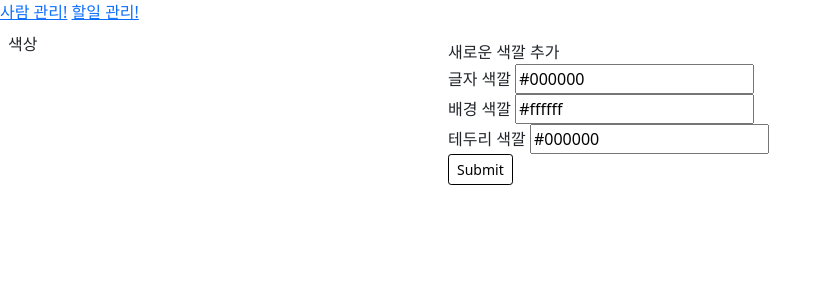
After one commit to lindychi/planned-server, a Django app: template config/templates/config/index.html in a window 1280 px wide. The commit adds this page. Shown: the top 300 px of the page, without its empty margins (0-832 px from the left). Run offline with Django 3.2, Linux system fonts and the light colour scheme; the template is opened without the code that fills it, so the values that code supplies are empty.

Commit message:
calendar color update

```diff
--- /dev/null
+++ b/config/templates/config/index.html
@@ -0,0 +1,48 @@
+{% extends 'base.html' %}
+{% load static %}
+
+{% block css %}
+<link rel="stylesheet" href="{% static 'todo/index.css' %}">
+{% endblock %}
+
+{% block body %}
+<div class="d-flex flex-row">
+    <div class="flex-item m-2">
+        색상
+    </div>
+    <div style="flex: 2;" class="m-2">
+        {% for c in colors %}
+        <div class="btn btn-sm"style="color: {{ c.color }}; background-color: {{ c.bg_color }}; border: solid 1px #{{ c.border_color }};">
+            {{ c }}
+        </div>
+        {% endfor %}
+        <div class="m-2">
+            <form method="POST" action="{% url 'config:add_new_system_color' %}">
+                새로운 색깔 추가</br>
+                {% csrf_token %}
+                <label>글자 색깔</label>
+                <input id="config_color" name="color" type="text" value="#000000"></input></br>
+                <label>배경 색깔</label>
+                <input id="config_bgcolor" name="bg_color" type="text" value="#ffffff"></input></br>
+                <label>테두리 색깔</label>
+                <input id="config_bordercolor" name="border_color" type="text" value="#000000"></input></br>
+                <input type="submit" id="example_box" class="btn btn-sm" style="color:#000000; background-color:#ffffff; border: solid 1px #000000;" />
+            </form>
+        </div>
+    </div>
+<div>
+{% endblock %}
+
+{% block prevscript %}
+<script>
+    $('#config_color').change(function(){
+        $("#example_box").css("color", $(this).val());
+    });
+    $('#config_bgcolor').change(function(){
+        $("#example_box").css("background-color", $(this).val());
+    });
+    $('#config_bordercolor').change(function(){
+        $("#example_box").css("border-color", $(this).val());
+    });
+</script>
+{% endblock %}
--- a/config/urls.py
+++ b/config/urls.py
@@ -5,5 +5,6 @@ app_name = 'config'
 
 urlpatterns = [
     path('', views.index, name='index'),
+    path('color/add_new_system_color/', views.add_new_system_color, name='add_new_system_color'),
     path('ajax/show_todo_complete/', views.ajax_show_todo_complete, name='ajax_show_todo_complete'),
 ]
--- a/main_cal/models.py
+++ b/main_cal/models.py
@@ -1,7 +1,9 @@
 from django.db import models
 from django.conf import settings
 from django.utils import timezone
+from config.models import Color
 import datetime
+import random
 
 # Create your models here.
 class Calendar(models.Model):
@@ -9,6 +11,10 @@ class Calendar(models.Model):
     title = models.CharField(max_length=64)
     todo = models.OneToOneField('todo.Todo', on_delete=models.CASCADE)
     color = models.ForeignKey('config.Color', on_delete=models.CASCADE)
+
+    def change_random_color(self):
+        self.color = random.choice(Color.objects.all().exclude(id=self.color.id))
+        self.save()
 
 class Schedule(models.Model):
     user = models.ForeignKey(settings.AUTH_USER_MODEL, on_delete=models.CASCADE)
--- a/main_cal/urls.py
+++ b/main_cal/urls.py
@@ -6,5 +6,7 @@ app_name = 'calendar'
 urlpatterns = [
     path('', views.index),
 
+    path('calendar/<int:cid>/change_random_color/', views.change_random_color, name='change_random_color'),
+
     path('ajax_edit_schedule/', views.ajax_edit_schedule, name='ajax_edit_schedule'),
 ]
```
Also changed, not shown: config/views.py (+13 -3 lines), main_cal/views.py (+7 -1 lines), todo/templates/todo/todos.html (+10 -0 lines).
